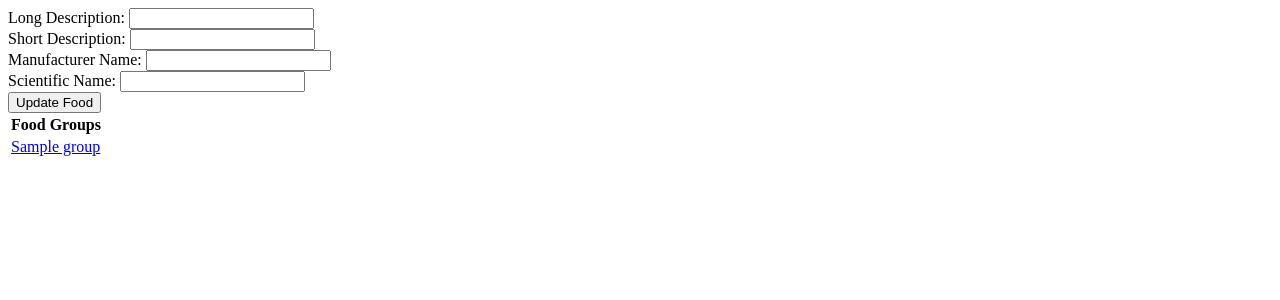
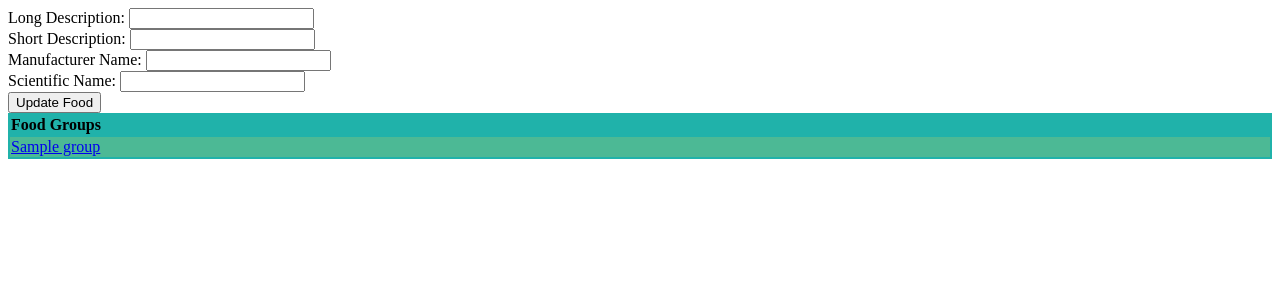
Before and after one commit to ganeere/database_takehome, a Flask app: template templates/updatefoods.html in a window 1280 px wide. Shown: the top 300 px of the page. Run offline with Flask 2, Linux system fonts and the light colour scheme; the template is opened without the code that fills it: values that come from a table or form of the project are taken from there, most other values are stand-ins (such as "Sample title", 1, 10 or a date in 2020).

Commit message:
Update updatefoods.html
Update updatefoods.html for visual design

```diff
--- a/templates/updatefoods.html
+++ b/templates/updatefoods.html
@@ -67,13 +67,13 @@
             </a>
         </form>
     </div>
-    <table>
+    <table style="width:100%;text-align:left;background-color:lightseagreen;">
         <thead>
             <tr>
                 <th>Food Groups</th>
             </tr>
         </thead>
-        <tbody>
+        <tbody style="background-color:rgb(76, 185, 149);">
             {% for group in groups %}
             <tr>
                 <td>
```
